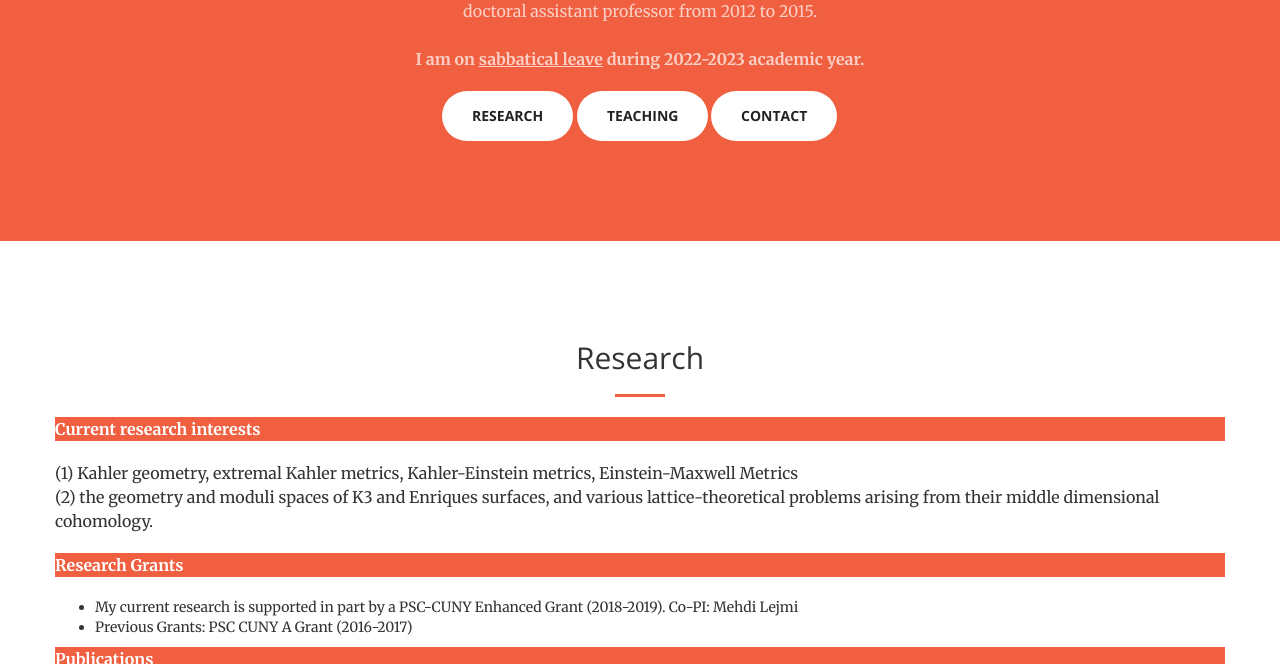
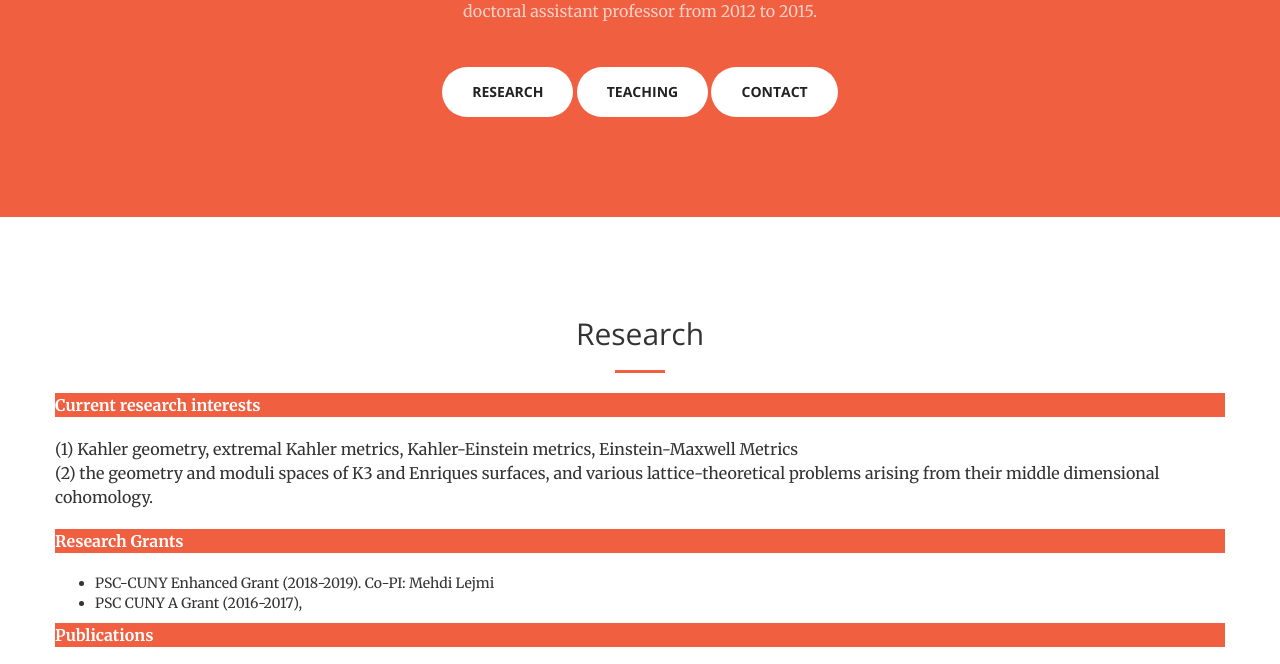
Before and after one commit to canerkoca/canerkoca.github.io, a website: page index.html in a window 1280 px wide. Shown: the part 1193-1857 px from the top of the page. Drawn offline with nearby package versions, Linux system fonts and the light colour scheme.

Commit message:
Update index.html

```diff
--- a/index.html
+++ b/index.html
@@ -214,7 +214,7 @@
 
                     <span style=" color: white;     text-shadow: 1px 1px 2px black, 0 0 25px blue, 0 0 5px darkblue">
                         <strong>
-                            Associate Professor of Mathematics<br>   City University of New York (CUNY)  <br>   New York City College of Technology <br><br>   (On sabbatical leave, AY 2022-2023)
+                            Associate Professor of Mathematics<br>   City University of New York (CUNY)  <br>   New York City College of Technology
                         </strong>
                     </span>
                 </p>
@@ -244,7 +244,6 @@
                         After receiving my PhD, I worked at
                         <a href="http://www.math.vanderbilt.edu"><font color=#000000>Vanderbilt University, Department of Mathematics</font></a>
                         as a post-doctoral assistant professor from 2012 to 2015.<br><br>
-                        <b>I am on <u>sabbatical leave</u> during 2022-2023 academic year.</b>
                     </p>
                     <a href="#services" class="page-scroll btn btn-default btn-xl sr-button">Research</a>
                     <a href="#portfolio" class="page-scroll btn btn-default btn-xl sr-button">Teaching</a>
@@ -276,8 +275,8 @@
 
                 <p class="btn-primary sr-button"><b>Research Grants</b></p>
                 <ul>
-                    <li>My current research is supported in part by a PSC-CUNY Enhanced Grant (2018-2019). Co-PI: Mehdi Lejmi</li>
-                    <li>Previous Grants: PSC CUNY A Grant (2016-2017)</li>
+                    <li>PSC-CUNY Enhanced Grant (2018-2019). Co-PI: Mehdi Lejmi</li>
+                    <li>PSC CUNY A Grant (2016-2017), </li>
                 </ul>
 
 
```
